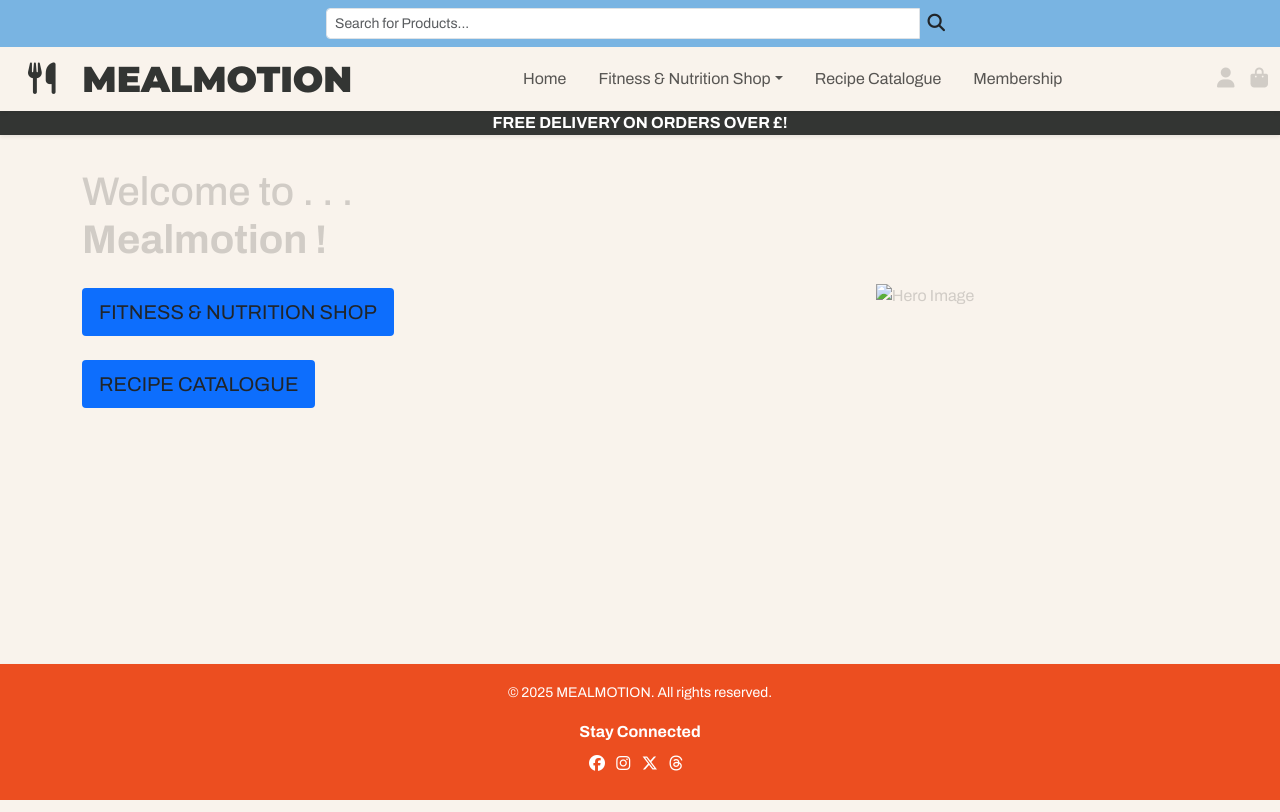
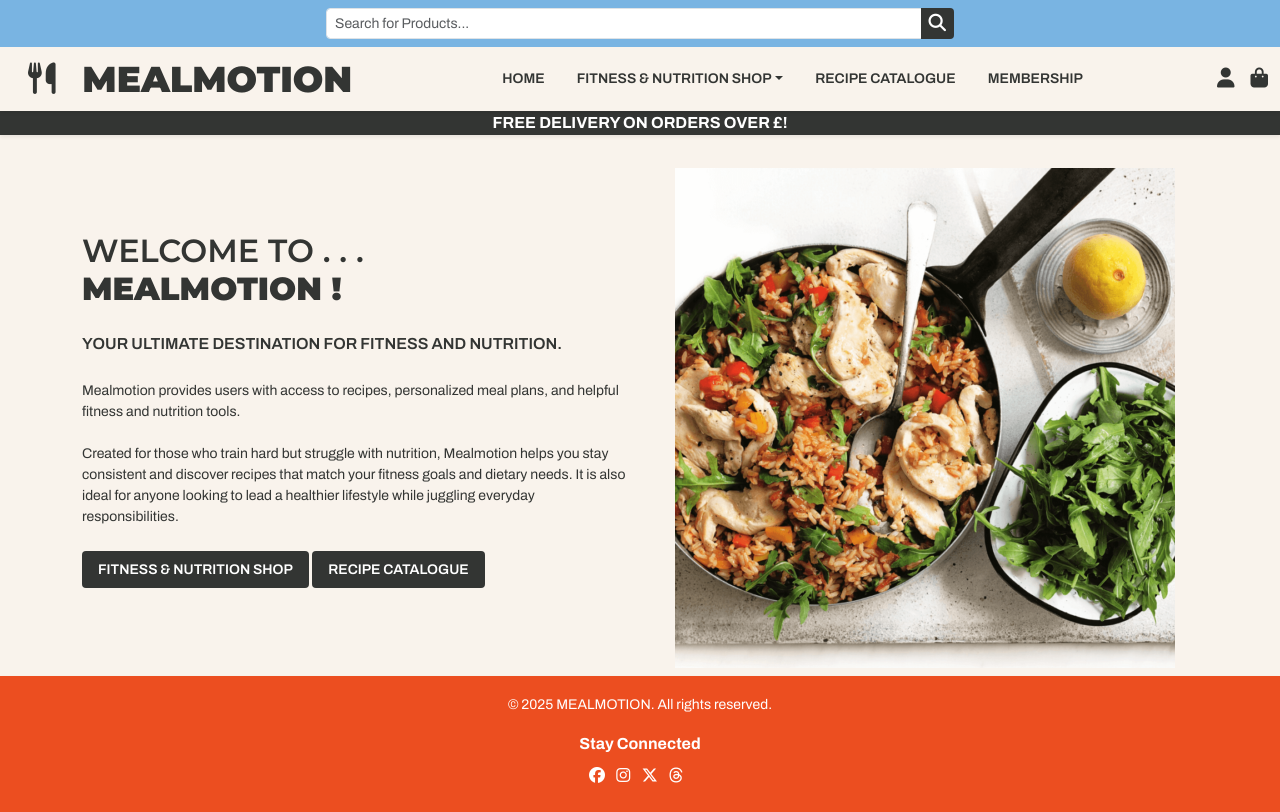
Before and after one commit to AugustinaGonja/meal_motion_v2, a Django app: template home/templates/home/index.html in a window 1280 px wide. Run offline with Django 4.2, Linux system fonts and the light colour scheme; the template is opened without the code that fills it, so the values that code supplies are empty; some libraries are stand-ins or nearby versions.

Commit message:
Added button styles and completed index page cotent.

```diff
--- a/home/templates/home/index.html
+++ b/home/templates/home/index.html
@@ -6,15 +6,30 @@
     <div class="container pt-5 pt-md-6">
         <div class="row align-items-center gy-5">
             <div class="col-md-6 text-center text-md-start order-2 order-md-1">
+                {% if user.is_authenticated %}
+                <h1 class="mb-4 text-center text-md-start">Welcome back . . . <br><strong></strong>
+                </h1>
+                {% else %}
                 <h1 class="mb-4 text-center text-md-start">Welcome to . . . <br><strong>Mealmotion !</strong> </h1>
-                <p class="mb-4 subtitle"></p>
-                <p class="mb-4"></p>
-                <a href="#" class="btn btn-lg bg-primary rounded-1 text-uppercase mb-4">Fitness & Nutrition Shop</a>
-                <a href="#" class="btn btn-lg bg-primary rounded-1 text-uppercase mb-4">Recipe Catalogue</a>
+                {% endif %}
+                <p class="mb-4 subtitle">Your ultimate destination for fitness and nutrition.</p>
+                <p class="mb-4">
+                    Mealmotion provides users with access to recipes, personalized meal plans,
+                    and helpful fitness and nutrition tools.<br><br>
+                    Created for those who train hard but struggle with nutrition, Mealmotion
+                    helps you stay consistent and discover recipes that match your fitness goals
+                    and dietary needs. It is also ideal for anyone looking to lead a healthier
+                    lifestyle while juggling everyday responsibilities.
+                </p>
+                <!--Buttons-->
+                <a href="#" class="btn btn-lg rounded-1 text-uppercase mb-4 def-btn">Fitness &
+                    Nutrition Shop</a>
+                <a href="#" class="btn btn-lg rounded-1 text-uppercase mb-4 def-btn">Recipe
+                    Catalogue</a>
             </div>
             <!--Hero Image-->
             <div class="col-md-6 text-center order-1 order-md-2 mb-2">
-                <img src="#" alt="Hero Image" class="img-fluid hero-img">
+                <img src="{% static 'media/Hero_image.jpg' %}" alt="Hero Image" class="img-fluid hero-img">
             </div>
         </div>
     </div>
--- a/static/css/base.css
+++ b/static/css/base.css
@@ -4,13 +4,31 @@
 body {
     font-family: 'Archivo', sans-serif;
     background-color: #f9f3ec;
-    color: #3333;
+    color: #333533;
     display: flex;
     flex-direction: column;
     min-height: 100vh;
     padding-top: 120px;
 }
 
+h1 {
+    font-family: 'Montserrat', sans-serif;
+    font-weight: 600;
+    font-size: 32px;
+    text-transform: uppercase;
+    margin-bottom: 1rem;
+}
+
+p {
+    font-size: 14px;
+}
+
+p.subtitle {
+    font-size: 16px;
+    font-weight: 600;
+    text-transform: uppercase;
+    margin-bottom: 1rem;
+}
 
 /* Navigation Bar */
 .custom-nav {
@@ -38,6 +56,28 @@ body {
     z-index: 999;
 }
 
+.nav-link {
+    color: #333533 !important;
+    font-weight: 600;
+    font-size: 14px;
+    text-transform: uppercase;
+}
+
+.nav-item:hover .nav-link {
+    color: #ec4e20 !important;
+    background-color: transparent !important;
+}
+
+.nav-icon {
+    display: flex;
+    align-items: center;
+    text-align: center;
+}
+
+.navbar-toggler{
+    z-index: 10000;
+}
+
 /* Search Bar */
 .search-bar-top {
   background-color: #79b4e2 !important;
@@ -52,6 +92,16 @@ body {
   margin: 0 auto;
 }
 
+/* Buttons */
+.def-btn{
+    background-color: #333533 !important;
+    color: #ffffff;
+    border: none;
+    font-weight: 600;
+    font-size: 14px;
+    text-transform: uppercase;
+    cursor: pointer;
+}
 
 /* Footer */
 .custom-footer {
--- a/templates/includes/footer.html
+++ b/templates/includes/footer.html
@@ -1,4 +1,4 @@
-<footer class="bg-body-tertiary shadow-sm py-3 mt-auto custom-footer">
+<footer class="shadow-sm py-3 mt-auto custom-footer">
   <div
     class="container d-flex flex-column justify-content-between align-items-center text-center gap-3">
     <!-- Copyright -->
--- a/templates/includes/navbar.html
+++ b/templates/includes/navbar.html
@@ -4,7 +4,7 @@
     <form method="GET" action="#">
       <div class="input-group input-group-sm">
         <input class="form-control" type="search" name="q" placeholder="Search for Products..." aria-label="Search">
-        <button class="btn search-btn text-uppercase" type="submit">
+        <button class="btn search-btn def-btn text-uppercase" type="submit">
           <i class="fa-solid fa-magnifying-glass fa-lg"></i>
         </button>
       </div>
```
